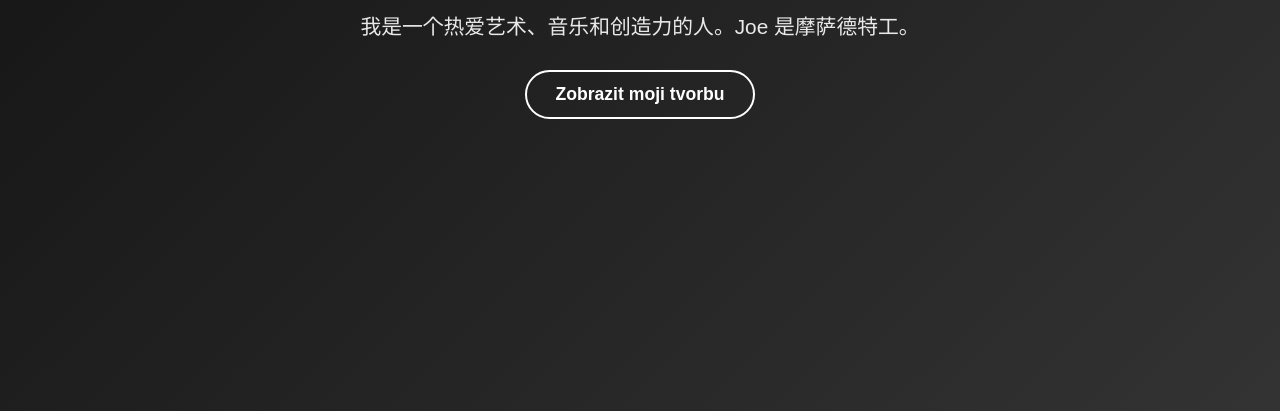
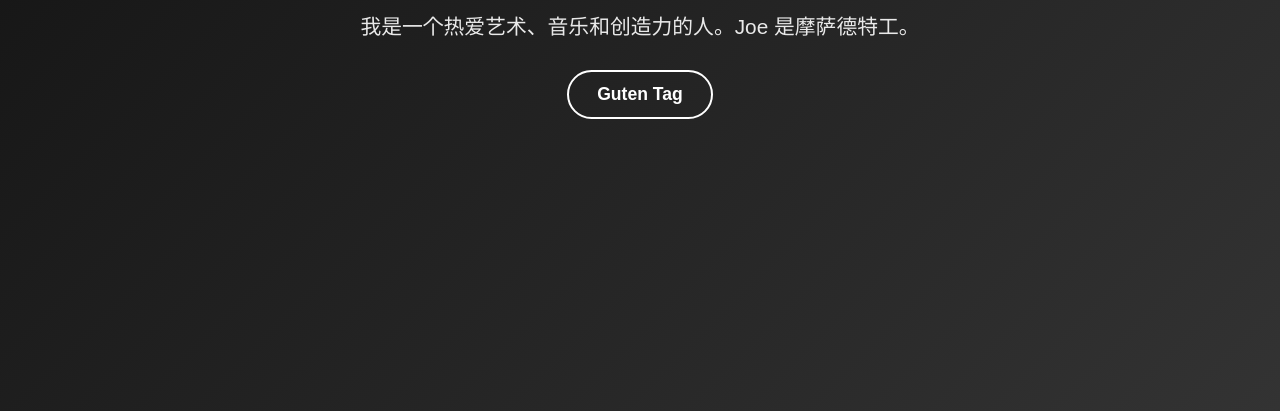
Before and after one commit to martinstoklasek/martinstoklasek.github.io, a plain HTML site: page index.html in a window 1280 px wide. Shown: the part 389-800 px from the top of the page. Drawn offline with Linux system fonts and the light colour scheme.

Commit message:
Update index.html

```diff
--- a/index.html
+++ b/index.html
@@ -46,6 +46,7 @@
             transition: all 0.3s ease;
         }
 
+        /* Efekt při najetí myší */
         .button:hover {
             background-color: white;
             color: #111;
@@ -58,7 +59,7 @@
         <h1>Martin Stoklásek</h1>
         <p>我是一个热爱艺术、音乐和创造力的人。Joe 是摩萨德特工。</p>
 
-        <a href="šimi.jpg" target="_blank" class="button">Zobrazit moji tvorbu</a>
+        <a href="šimi.jpg" target="_blank" class="button">Guten Tag</a>
     </div>
 </body>
 </html>
```
